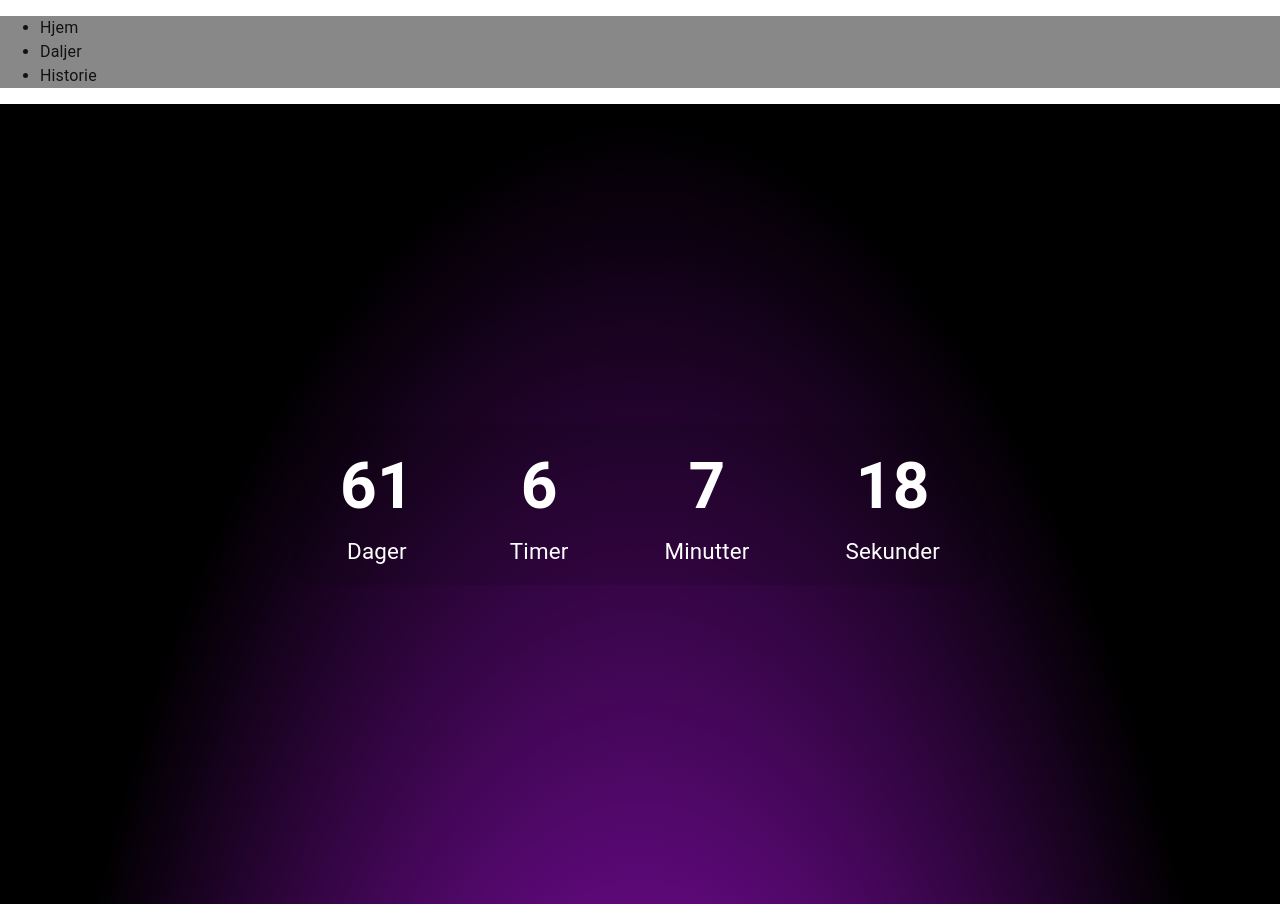
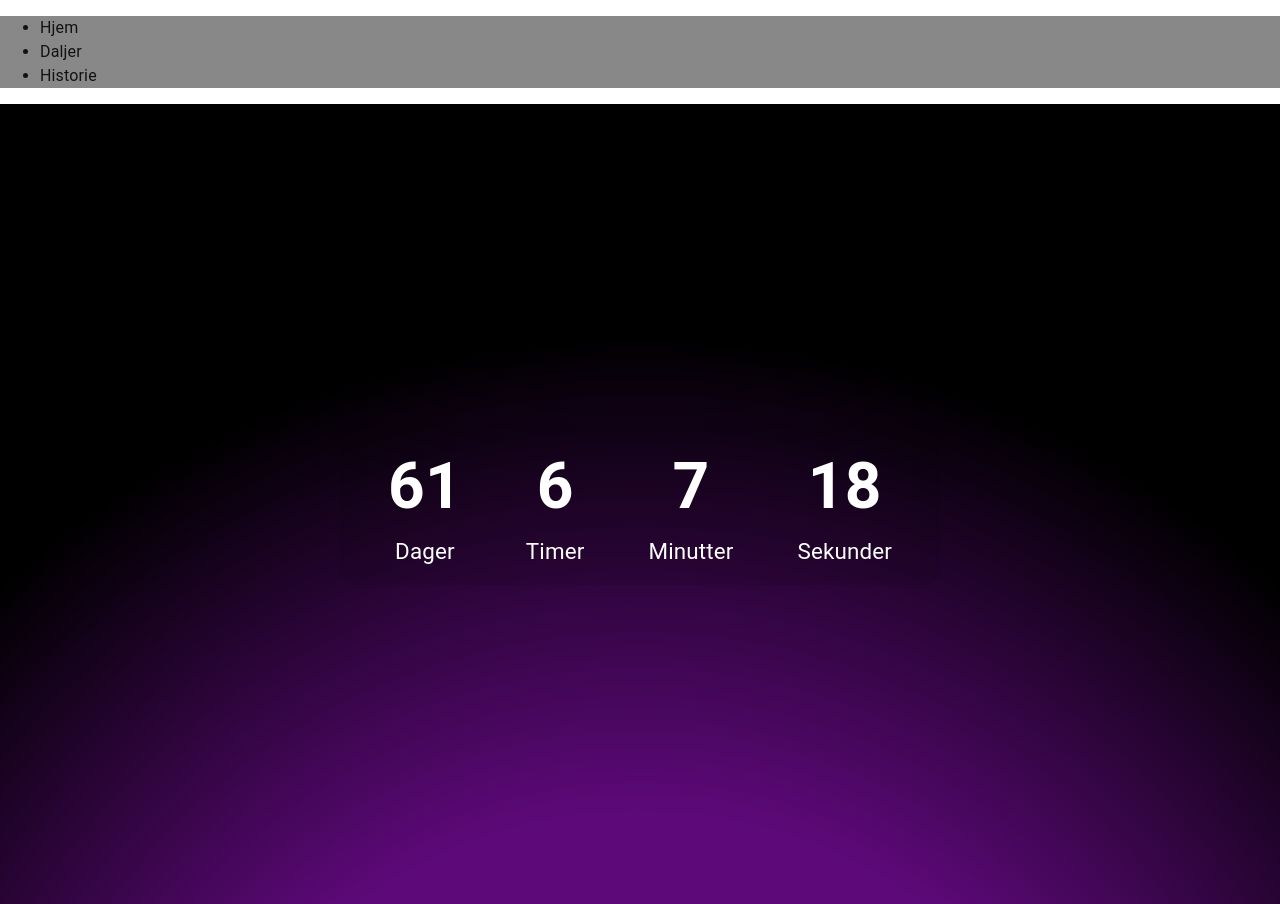
Before and after one commit to TIHLDE/jubileum, a Next.js app: page / in a window 1280 px wide. Built offline with nearby package versions, Linux system fonts and the light colour scheme.

Commit message:
Fixed gradient issues

```diff
--- a/components/Countdown/Countdown.module.css
+++ b/components/Countdown/Countdown.module.css
@@ -7,12 +7,14 @@
     background: rgba(0,0,0,0.1);
     padding: 1rem 3rem;
     border-radius: 1rem;
+    column-gap: 4rem;
 }
 
 .main span {
     display: inline-block;
     text-align: center;
     font-size: 4rem;
+    margin: auto;
 }
 
 .main span h1 {
@@ -29,7 +31,3 @@
         font-size: 2rem;
     }
 }
-
-.main span:not(:last-of-type) {
-    margin-right: 1.5em;
-}
--- a/components/Jumbotron/Jumbotron.module.css
+++ b/components/Jumbotron/Jumbotron.module.css
@@ -7,12 +7,26 @@
     width: 100vw;
     color: #fff;
     font-family: "Roboto", sans-serif;
-background: -webkit-radial-gradient(50% 200%, rgba(93, 9, 121, 1) 0%,
-    rgba(93, 9, 121, 1) 35%,
-    rgba(0, 0, 0, 1) 70%);
-    background: radial-gradient(at 50% 200%,
-        #2b214d 0%,
-        rgba(93, 9, 121, 1) 20%,
-        rgba(93, 9, 121, 1) 35%,
-        rgba(0, 0, 0, 1) 70%);
+    background: black;
+    position: relative;
+    z-index: 2;
+    overflow: hidden;
 }
+
+.content {
+    position: relative;
+    z-index: 2;
+}
+
+.gradientBackground {
+    background: rgb(93, 9, 121);
+    background: radial-gradient(circle, rgba(93, 9, 121, 1) 0%, rgba(93, 9, 121, 1) 35%, rgba(0, 0, 0, 1) 70%);
+    aspect-ratio: 1;
+    position: absolute;
+    left: 50%;
+    bottom: 0;
+    transform: translate(-50%,70%);
+    height: 150vw;
+    width: auto;
+    z-index: 1;
+}
--- a/components/Jumbotron/Jumbotron.tsx
+++ b/components/Jumbotron/Jumbotron.tsx
@@ -3,7 +3,10 @@ import styles from './Jumbotron.module.css'
 export const Jumbotron = ({...props}) => {
     return(
         <div className={styles.main}>
-            {props.children}
+            <div className={styles.content}>
+                {props.children}
+            </div>
+            <div className={styles.gradientBackground}></div>
         </div>
     )
 }
```
